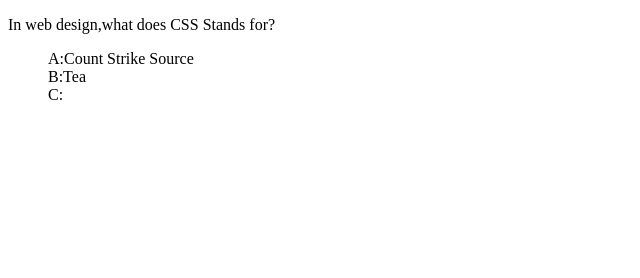
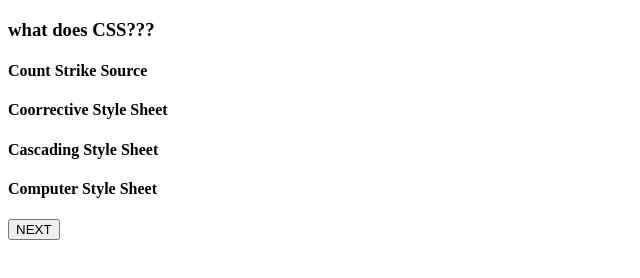
Before and after one commit to Mahrukh685/Quiz-App, a plain HTML site: page index.html in a window 1280 px wide. Shown: the whole page, without its empty margins (0-640 px from the left). Drawn offline with Linux system fonts and the light colour scheme.

Commit message:
complete

```diff
--- a/app.js
+++ b/app.js
@@ -1,28 +1,33 @@
+let index=0;
+getQuestion()
+function getQuestion() {
+    const question = document.createElement("h3")
+    const option1 = document.createElement("h4")
+    const option2 = document.createElement("h4")
+    const option3 = document.createElement("h4")
+    const option4 = document.createElement("h4")
 
-let questions=[
-{   Id:1,
-    Question:"what does CSS???",
-    A:"Count Strike Source",
-    B:" Coorrective Style Sheet",
-    C:"Cascading Style Sheet",
-    D:"Computer Style Sheet",
-    Ans:"B",
+    const container = document.getElementById("container")
+    question.textContent = questions[index].Question;
+    option1.textContent = questions[index].A;
+    option2.textContent = questions[index].B;
+    option3.textContent = questions[index].C;
+    option4.textContent = questions[index].D;
+    container.appendChild(question)
 
-},
-{   Id:2,
-    Question:"what does CSS???",
-    A:"Count Strike Source",
-    B:" Coorrective Style Sheet",
-    C:"Cascading Style Sheet",
-    D:"Computer Style Sheet",
-    Ans:"A",
-},
-{   Id:3,
-    Question:"what does CSS???",
-    A:"Count Strike Source",
-    B:" Coorrective Style Sheet",
-    C:"Cascading Style Sheet",
-    D:"Computer Style Sheet",
-    Ans:"C",
-},
-]
+    container.appendChild(option1)
+    container.appendChild(option2)
+    container.appendChild(option3)
+    container.appendChild(option4)
+
+}
+
+function NextQuestion(){
+    index++
+    getQuestion()
+
+
+
+
+
+}
--- /dev/null
+++ b/data.js
@@ -0,0 +1,27 @@
+const questions=[
+    {   Id:1,
+        Question:"what does CSS???",
+        A:"Count Strike Source",
+        B:" Coorrective Style Sheet",
+        C:"Cascading Style Sheet",
+        D:"Computer Style Sheet",
+        Ans:"B",
+
+    },
+    {   Id:2,
+        Question:"what does php???",
+        A:"Count Strike Source",
+        B:" Coorrective Style Sheet",
+        C:"Cascading Style Sheet",
+        D:"Computer Style Sheet",
+        Ans:"A",
+    },
+    {   Id:3,
+        Question:"what does html???",
+        A:"Count Strike Source",
+        B:" Coorrective Style Sheet",
+        C:"Cascading Style Sheet",
+        D:"Computer Style Sheet",
+        Ans:"C",
+    },
+    ]
--- a/index.html
+++ b/index.html
@@ -1,26 +1,20 @@
 <!DOCTYPE html>
 <html lang="en">
+
 <head>
     <meta charset="UTF-8">
     <meta name="viewport" content="width=device-width, initial-scale=1.0">
     <title>Document</title>
     <link rel="stylesheet" href="style.css">
 </head>
+
 <body>
-    <div>
-    <p>In web design,what does CSS Stands for?</p>
-    <ol>
-        <li>A:Count Strike Source</li>
-        <li>B:Tea</li>
-        <li>C:</li>
-      </ol>
+    <div id="container">
+    </div>
+<button onclick="NextQuestion()">NEXT</button>
+</body>
+<script src="data.js"></script>
+<script src="app.js"></script>
 
 
-
-
-
-    </div>
-
-</body>
-<script src="app.js"></script>
 </html>
```
